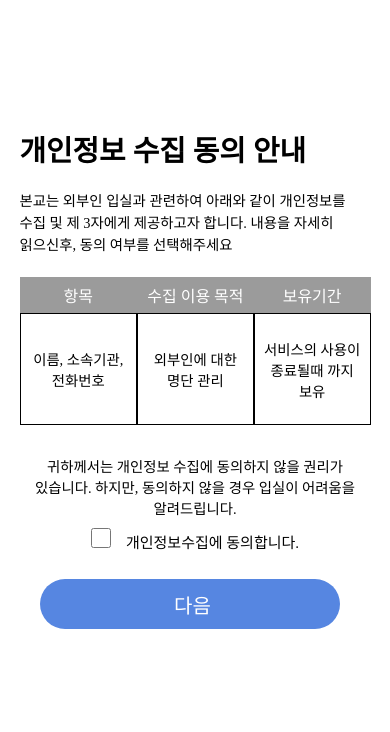
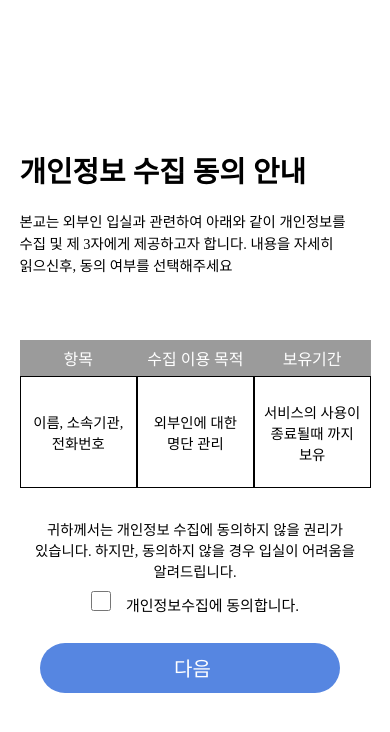
Before and after one commit to Resten1497/Entry_FrontTest, a React (Create React App) app: page /privacy in a window 390 px wide. Shown: the top 732 px of the page. Built offline with nearby package versions, Linux system fonts and the light colour scheme; a web font is replaced by a local one.

Commit message:
MOBILE ADD

```diff
--- a/src/container/PrivacyContainer/index.jsx
+++ b/src/container/PrivacyContainer/index.jsx
@@ -111,7 +111,7 @@ const LabelContent = styled.div`
 `;
 const Main = styled.div`
   width: 100vw;
-  height: 100%;
+  height: 100vh;
   margin: 0 auto;
   display: flex;
   flex-direction: column;
@@ -137,7 +137,7 @@ const Content = styled.div`
 const TableContent = styled.div`
   display: flex;
   width: 90vw;
-  height: 20vh;
+  height: 25vh;
   justify-content: center;
   align-items: flex-end;
   padding-bottom: 30px;
```
